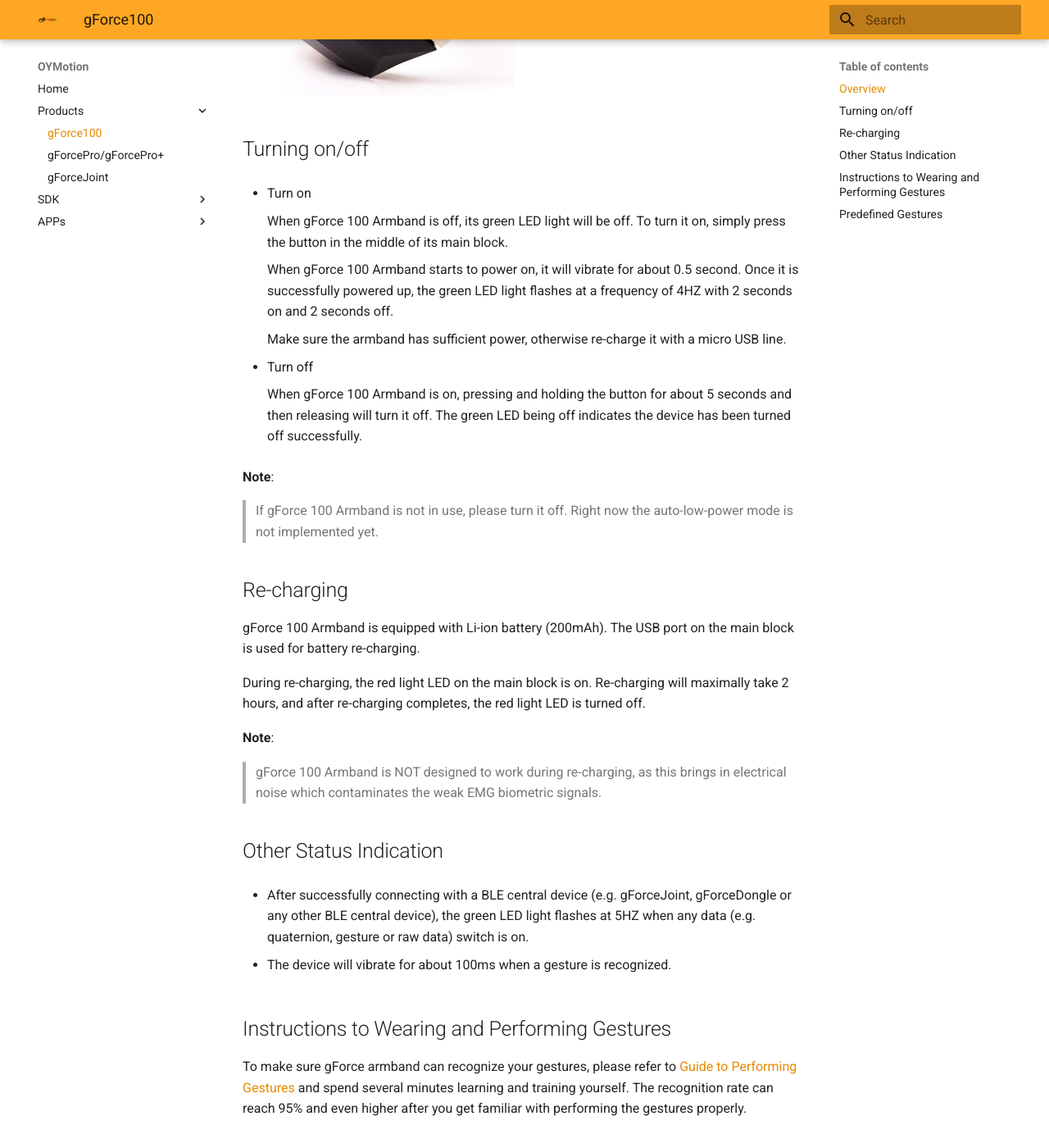
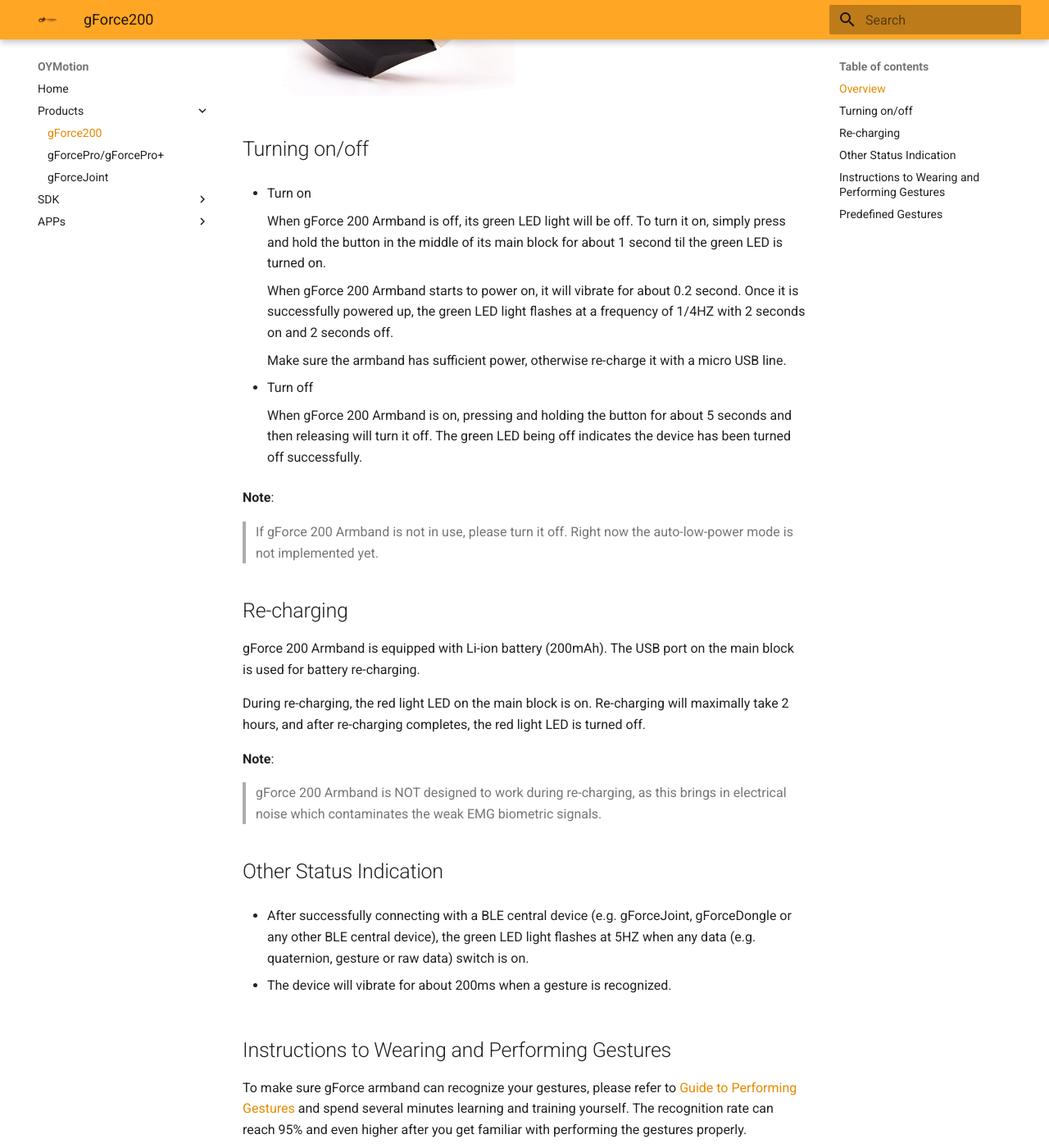
Before and after one commit to oymotion/oymotionDeveloperCommunity, an MkDocs documentation site: the page built from docs/gForce200/gForce200UserGuide.md, in a window 1280 px wide and 1400 px high, scrolled down 739 px. Shown: the whole window at 82% size. Built offline with MkDocs 1.6.1 and Material for MkDocs 9.7.7, drawn with Linux system fonts in a browser that asks for light colours; some of the changed text lies outside the part shown.

Commit message:
Update docs

```diff
--- a/docs/gForce100/gForce100UserGuide.md
+++ b/docs/gForce200/gForce200UserGuide.md
@@ -1,13 +1,13 @@
 
-# gForce 100 Armband User Guide
+# gForce 200 Armband User Guide
 
-July 6th, 2017
+Nov 16th, 2020
 
 ***
 
 ## Overview
 
-gForce 100 Armband is a smart wearable [Human Interface Device][HID] for
+gForce 200 Armband is a smart wearable [Human Interface Device][HID] for
 [gesture recognition][GestureRecognition]. It recognizes gestures according
 to the sEMG signals of human forearms, and as well as calculates orientation
 data in quaternions or [Euler Angles][EulerAngles] from its built-in 9-axis
@@ -18,41 +18,42 @@
 dependency of embient light, no strictness with angle, much lower energy
 and much lower cost.
 
-![gForce100Armband](./imgs/gForce100Armband.jpg)
+![gForce200Armband](./imgs/gForce200Armband.jpg)
 
 ## Turning on/off
 
 - Turn on
 
-    When gForce 100 Armband is off, its green LED light will be off. To turn
-    it on, simply press the button in the middle of its main block.
+    When gForce 200 Armband is off, its green LED light will be off. To turn
+    it on, simply press and hold the button in the middle of its main block for
+    about 1 second til the green LED is turned on.
 
-    When gForce 100 Armband starts to power on, it will vibrate for about 0.5
+    When gForce 200 Armband starts to power on, it will vibrate for about 0.2
     second. Once it is successfully powered up, the green LED light flashes
-    at a frequency of 4HZ with 2 seconds on and 2 seconds off.
+    at a frequency of 1/4HZ with 2 seconds on and 2 seconds off.
 
     Make sure the armband has sufficient power, otherwise re-charge it with
     a micro USB line.
 
 - Turn off
 
-    When gForce 100 Armband is on, pressing and holding the button for about 5
+    When gForce 200 Armband is on, pressing and holding the button for about 5
     seconds and then releasing will turn it off. The green LED being off
     indicates the device has been turned off successfully.
 
 **Note**:
-> If gForce 100 Armband is not in use, please turn it off. Right now the
+> If gForce 200 Armband is not in use, please turn it off. Right now the
 > auto-low-power mode is not implemented yet.
 
 ## Re-charging
 
-gForce 100 Armband is equipped with Li-ion battery (200mAh). The USB port on
+gForce 200 Armband is equipped with Li-ion battery (200mAh). The USB port on
 the main block is used for battery re-charging.
 
 During re-charging, the red light LED on the main block is on. Re-charging will maximally take 2 hours, and after re-charging completes, the red light LED is turned off.
 
 **Note**:
->gForce 100 Armband is NOT designed to work during re-charging, as this brings in
+>gForce 200 Armband is NOT designed to work during re-charging, as this brings in
 >electrical noise which contaminates the weak EMG biometric signals.
 
 ## Other Status Indication
@@ -61,7 +62,7 @@
   gForceDongle or any other BLE central device), the green LED light flashes
   at 5HZ when any data (e.g. quaternion, gesture or raw data) switch is on.
 
-- The device will vibrate for about 100ms when a gesture is recognized.
+- The device will vibrate for about 200ms when a gesture is recognized.
 
 ## Instructions to Wearing and Performing Gestures
 
--- a/mkdocs.yml
+++ b/mkdocs.yml
@@ -12,7 +12,7 @@
 nav:
   - Home: index.md
   - Products:
-    - gForce100: ./gForce100/gForce100UserGuide.md
+    - gForce200: ./gForce200/gForce200UserGuide.md
     - gForcePro/gForcePro+: ./gForcePro/gForcePro.md
     - gForceJoint: ./gForceJoint/gForceJoint.md
 
@@ -23,5 +23,5 @@
   - APPs:
       - OTrain: ./APPs/OTrain.md
       - gForceApp for gForce100/gForcePro: ./APPs/gForceAppLegacy.md
-      - gForceApp for gForcePro+: ./APPs/gForceApp.md
+      - gForceApp for gForce200/gForcePro+: ./APPs/gForceApp.md
       - oym8CHWave: ./APPs/oym8CHWave.md
```
Also changed, not shown: other parts of docs/gForce200/gForce200UserGuide.md (+0 -1 lines), docs/gForceJoint/gForceJoint.md (+2 -2 lines), docs/gForcePro/gForcePro.md (+10 -6 lines), docs/index.md (+1 -1 lines), docs/gForce200/imgs/gForce200Armband.jpg (renamed from docs/gForce100/imgs/gForce100Armband.jpg).
